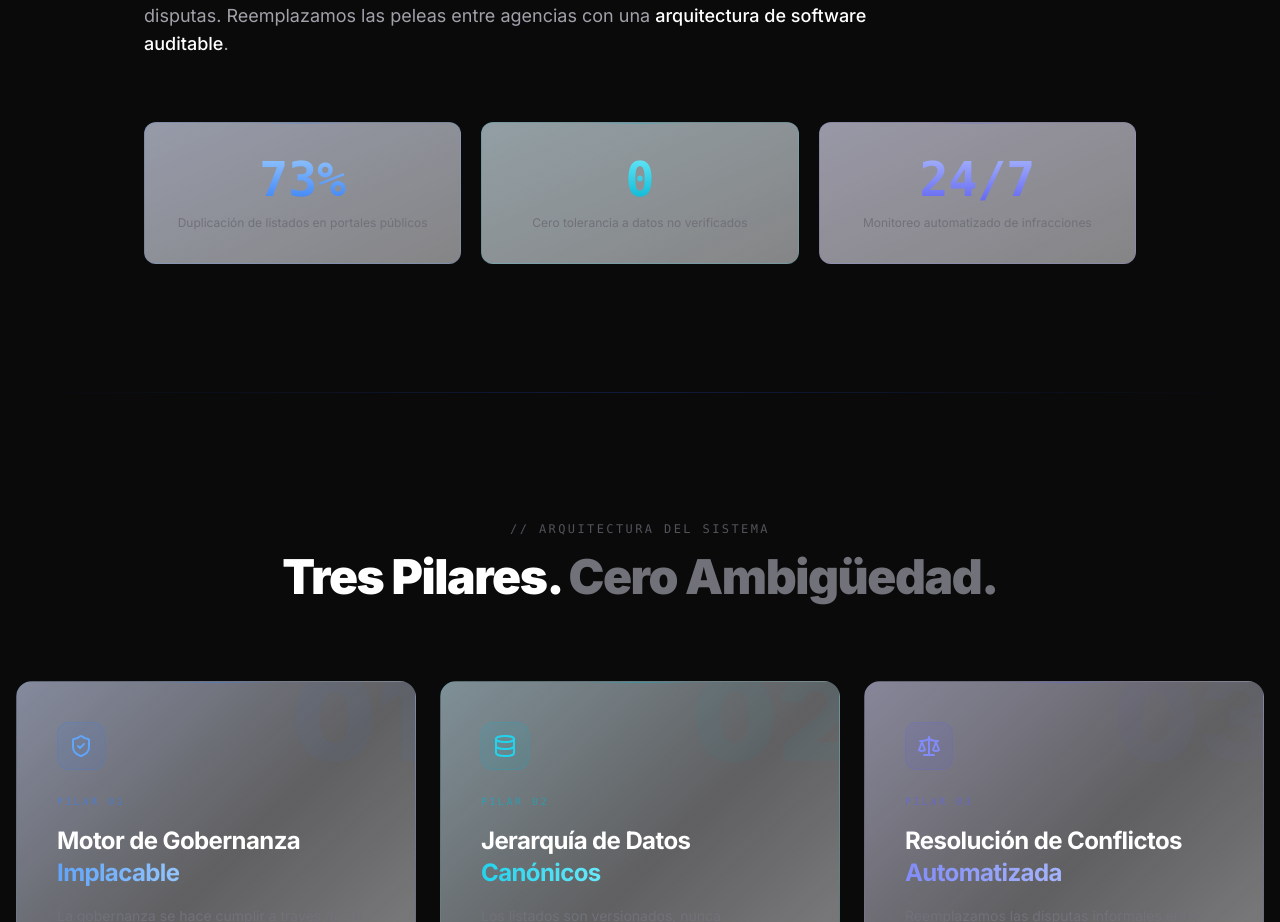
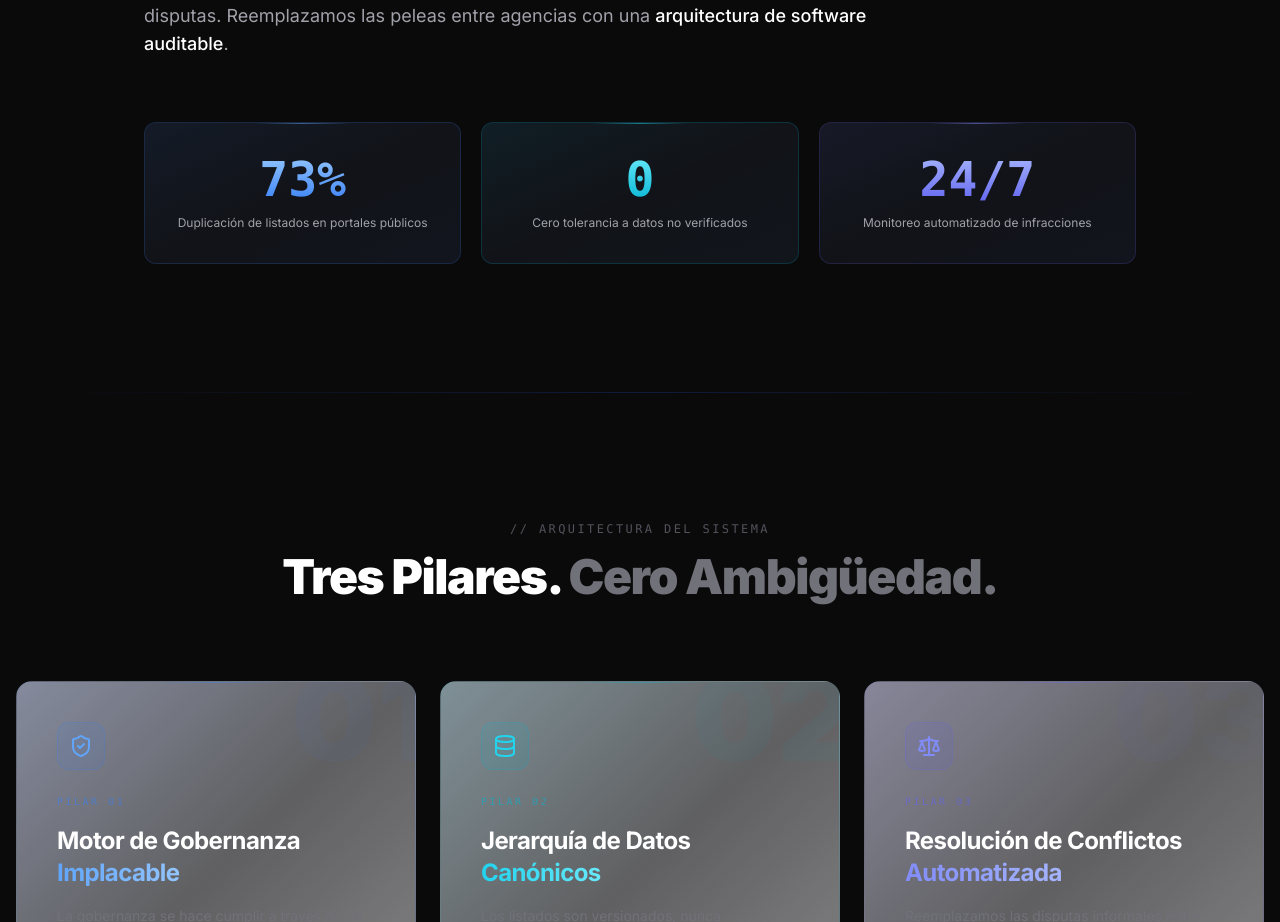
Before and after one commit to bluejaxllc/mls-core, a Next.js app in the folder web/: page / in a window 1280 px wide. Shown: the part 1485-2407 px from the top of the page. Built offline with nearby package versions, Linux system fonts and the light colour scheme.

Commit message:
fix(landing): restyle stat boxes - dark glass backgrounds instead of washed-out gray

```diff
--- a/web/app/page.tsx
+++ b/web/app/page.tsx
@@ -215,23 +215,31 @@ export default function LandingPage() {
                         <motion.div
                             key={i}
                             {...fadeUp(stat.delay)}
-                            className={`relative overflow-hidden rounded-xl p-6 md:p-8 border text-center group hover:scale-[1.02] transition-all duration-500 bg-white/80 shadow-sm dark:shadow-none
-                                ${stat.color === 'blue' ? 'border-blue-100 hover:border-blue-300 dark:border-blue-500/15 dark:bg-gradient-to-br dark:from-blue-950/30 dark:to-zinc-900/40 dark:hover:border-blue-500/30' : ''}
-                                ${stat.color === 'cyan' ? 'border-cyan-100 hover:border-cyan-300 dark:border-cyan-500/15 dark:bg-gradient-to-br dark:from-cyan-950/30 dark:to-zinc-900/40 dark:hover:border-cyan-500/30' : ''}
-                                ${stat.color === 'indigo' ? 'border-indigo-100 hover:border-indigo-300 dark:border-indigo-500/15 dark:bg-gradient-to-br dark:from-indigo-950/30 dark:to-zinc-900/40 dark:hover:border-indigo-500/30' : ''}
+                            className={`relative overflow-hidden rounded-xl p-6 md:p-8 border text-center group hover:scale-[1.02] transition-all duration-500
+                                bg-white/80 shadow-sm
+                                dark:bg-[#111318] dark:shadow-none
+                                ${stat.color === 'blue' ? 'border-blue-200 hover:border-blue-400 dark:border-blue-500/20 dark:hover:border-blue-400/40' : ''}
+                                ${stat.color === 'cyan' ? 'border-cyan-200 hover:border-cyan-400 dark:border-cyan-500/20 dark:hover:border-cyan-400/40' : ''}
+                                ${stat.color === 'indigo' ? 'border-indigo-200 hover:border-indigo-400 dark:border-indigo-500/20 dark:hover:border-indigo-400/40' : ''}
                             `}
                         >
+                            {/* Colored inner glow for dark mode */}
+                            <div className={`absolute inset-0 opacity-0 dark:opacity-100 transition-opacity
+                                ${stat.color === 'blue' ? 'bg-gradient-to-br from-blue-500/[0.07] via-transparent to-blue-900/[0.05]' : ''}
+                                ${stat.color === 'cyan' ? 'bg-gradient-to-br from-cyan-500/[0.07] via-transparent to-cyan-900/[0.05]' : ''}
+                                ${stat.color === 'indigo' ? 'bg-gradient-to-br from-indigo-500/[0.07] via-transparent to-indigo-900/[0.05]' : ''}
+                            `}></div>
                             <div className={`absolute top-0 left-1/2 -translate-x-1/2 w-24 h-px bg-gradient-to-r from-transparent to-transparent transition-all duration-500
-                                ${stat.color === 'blue' ? 'via-blue-300 dark:via-blue-500/30 group-hover:via-blue-500 group-hover:w-32' : ''}
-                                ${stat.color === 'cyan' ? 'via-cyan-300 dark:via-cyan-500/30 group-hover:via-cyan-500 group-hover:w-32' : ''}
-                                ${stat.color === 'indigo' ? 'via-indigo-300 dark:via-indigo-500/30 group-hover:via-indigo-500 group-hover:w-32' : ''}
+                                ${stat.color === 'blue' ? 'via-blue-300 dark:via-blue-400/50 group-hover:via-blue-500 group-hover:w-32' : ''}
+                                ${stat.color === 'cyan' ? 'via-cyan-300 dark:via-cyan-400/50 group-hover:via-cyan-500 group-hover:w-32' : ''}
+                                ${stat.color === 'indigo' ? 'via-indigo-300 dark:via-indigo-400/50 group-hover:via-indigo-500 group-hover:w-32' : ''}
                             `}></div>
-                            <div className={`text-3xl md:text-5xl font-black font-mono mb-2 md:mb-3 bg-clip-text text-transparent bg-gradient-to-b
+                            <div className={`relative z-10 text-3xl md:text-5xl font-black font-mono mb-2 md:mb-3 bg-clip-text text-transparent bg-gradient-to-b
                                 ${stat.color === 'blue' ? 'from-blue-600 to-blue-800 dark:from-blue-300 dark:to-blue-500' : ''}
                                 ${stat.color === 'cyan' ? 'from-cyan-600 to-cyan-800 dark:from-cyan-300 dark:to-cyan-500' : ''}
                                 ${stat.color === 'indigo' ? 'from-indigo-600 to-indigo-800 dark:from-indigo-300 dark:to-indigo-500' : ''}
                             `}>{stat.value}</div>
-                            <div className="text-[10px] md:text-xs text-slate-500 dark:text-zinc-500 leading-tight">{stat.label}</div>
+                            <div className="relative z-10 text-[10px] md:text-xs text-slate-500 dark:text-zinc-400 leading-tight">{stat.label}</div>
                         </motion.div>
                     ))}
                 </div>
```
